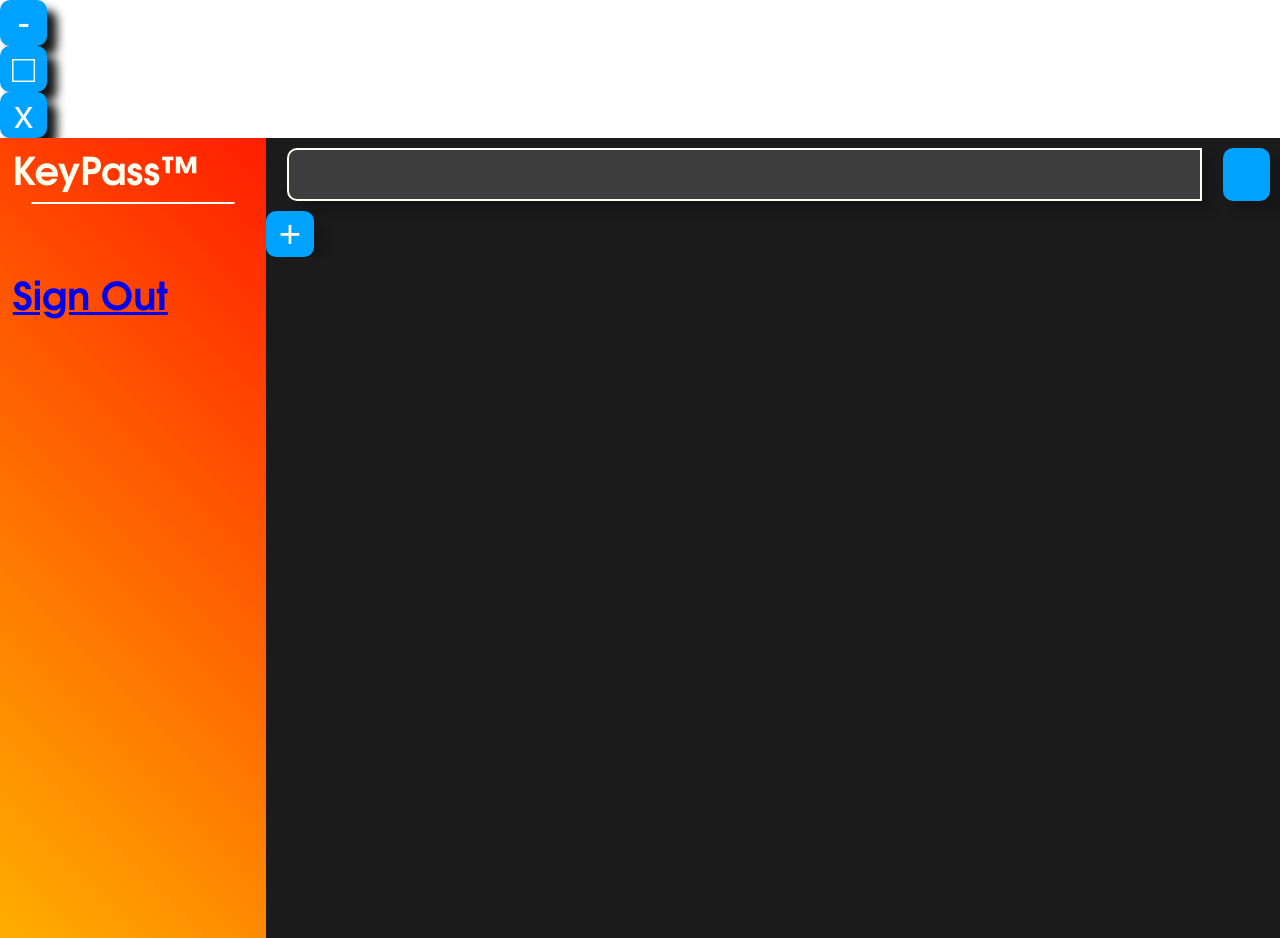
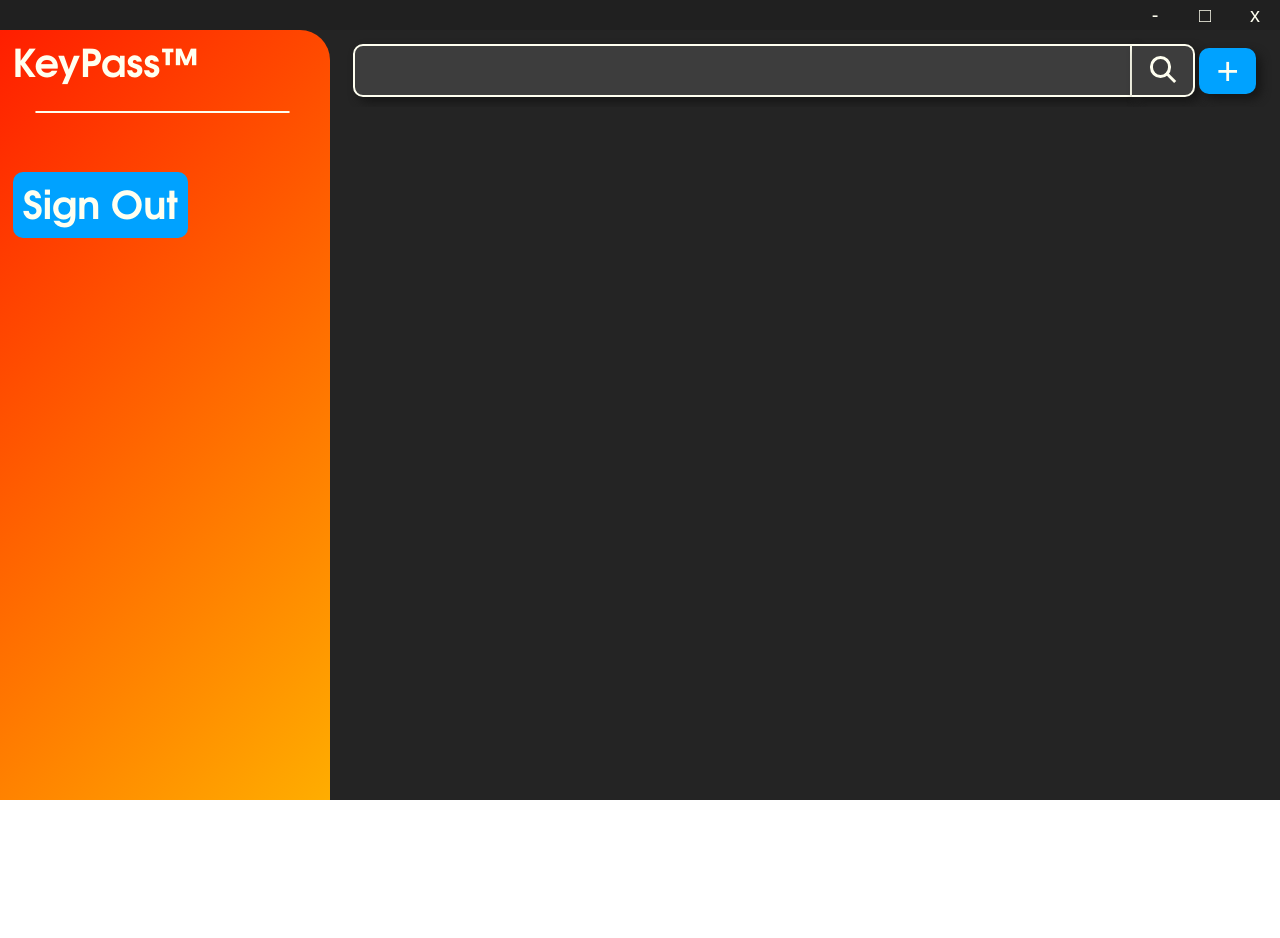
Before and after one commit to Rishabh69420/Password-Manager, an Electron app: page main_page.html in a window 1280 px wide. After the commit the page ends 800 px from the top, so only its background shows below. Drawn offline with Linux system fonts and the light colour scheme.

Commit message:
Styled 3 changes:
1) Styled Title bar with highlight on hover buttons for window controls
2) Signout button with hover animation
3) Styled magnifying glass and search button (may be obsolete, will be removed if true)

```diff
--- a/mainpage.css
+++ b/mainpage.css
@@ -4,20 +4,66 @@
     src: url(../Fonts/texgyreadventor-bold.otf) format('truetype');
 }
 
+html, body{
+    overflow: hidden;
+}
+
+.main{
+    display: flex;
+    margin: 0;
+    height: 30px;
+}
+
+#nav{
+    height: 100%;
+    background-color: rgb(32, 32, 32);
+    width: 93%;
+}
+
+#min button, #max button, #close button{
+    float: right;
+    height: 100%;
+    width: 50px;
+    margin: 0;
+    border: none;
+    color: ivory;
+    background-color: rgb(32, 32, 32);
+
+    transition: ease-in-out all 120ms;
+    font-size: 20px;
+    text-align: center;
+}
+
+#min button:hover, #max button:hover{
+    background-color: rgb(36, 36, 36);
+}
+
+#close button:hover{
+    background-color: rgb(255, 34, 34);
+}
+
+.main button:focus{
+    outline: 0;
+}
+
 .out{
     display: flex;
     flex-direction: row;
-        height: 100%;
+    width: 100%;
+    height: 97%;
+    background-color: rgb(36, 36, 36);
 }
 
 .side-bar{
-        background-image: linear-gradient(45deg, rgb(255, 174, 0), rgb(255, 30, 0));
-        width: 20%;
+    background-image: linear-gradient(-45deg, rgb(255, 174, 0), rgb(255, 30, 0));
+    /*width: 30;*/
     height: 100%;
+    flex: 1;
     padding: 0 0 0 1%;
     font-size: 3vw;
     color: ivory;
     font-family: textgybold;
+    border-radius: 0 30px 0 0;
 }
 
 html, body{
@@ -27,32 +73,34 @@
 }
 
 .main-body{
-        width: 80%;
-        background-color: rgb(27, 27, 27);
+    /*width: 80%;*/
+    background-color: transparent;
+    flex: 3;
     color: ivory;
     height: 100%;
     font-size: 3vw;
     padding: 0;
 }
-    hr{
+.side-bar hr{
     border: 1px solid ivory;
     width: 80%;
     border-radius: 1em;
-        margin: 2% 0 0 7%;
+    margin: 7% 0 0 7%;
 }
 
 .search{
     padding: 0;
     width: 100%;
     overflow: hidden;
+    display: flex;
+    margin-top: 0.5%;
 }
 
 form{
-        width: 100%;
+    width: 89%;
     padding: 0;
+    padding: 1% 0 1% 2.5%;
     display: flex;
-        align-content: center;
-        padding: 1% 0 1% 2%;
 }
 
 input{
@@ -63,17 +111,71 @@
     border-radius: 10px 0 0 10px;
     outline: inherit;
     color: ivory;
-        width: 87%;
-        margin-right: 2%;
-        box-shadow: 10px 10px 10px rgb(22, 22, 22);
+    width: 88%;
+    box-shadow: 5px 5px 10px rgb(22, 22, 22);
 }
 
-    button{
+.add{
+    font-size: 3vw;
+    border-radius: 10px;
+    background-color: rgb(0, 162, 255);
+    color: ivory;
+    border: none;
+    width: 6%;
+    margin: auto;
+    margin-right: 2.5%;
+    box-shadow: 5px 5px 10px rgb(22, 22, 22);
+}
+
+.search-button{
+    background-color: rgb(61, 61, 61);
+    border: 2px solid ivory;
+    border-left: 0px;
+    border-radius: 0 10px 10px 0;
+    padding: 0 20px 0 20px;
+    box-shadow: 5px 5px 10px rgb(22, 22, 22);
+}
+
+a{
+    color: ivory;
+    text-decoration: none;
     font-size: 3vw;
     border-radius: 10px;
     background-color: rgb(0, 162, 255);
     color: ivory;
     border: none;
     width: 3.7vw;
-        box-shadow: 10px 10px 10px rgb(22, 22, 22);
+    padding: 0 10px 7px 10px;
+    transition: ease-in-out box-shadow 200ms;
 }
+
+a:hover{
+    box-shadow: inset 0 0 3vw black;
+}
+
+#magnifying-glass{
+    font-size: 12vw;
+    display: inline-block;
+    width: 0.1em;
+    height: 0.1em;
+    border: 0.025em solid ivory;
+    position: relative;
+    border-radius: 0.0875em;
+    margin: -20% 0 0 -20%;
+}
+
+#magnifying-glass::before{
+    content: "";
+    display: inline-block;
+    position: absolute;
+    right: -0.0625em;
+    bottom: -0.025em;
+    border-width: 0;
+    background: ivory;
+    width: 0.0875em;
+    height: 0.02em;
+    -webkit-transform: rotate(45deg);
+    -moz-transform: rotate(45deg);
+    -ms-transform: rotate(45deg);
+    -o-transform: rotate(45deg);
+}
```
Lines whose indentation alone changed are shown as unchanged.
